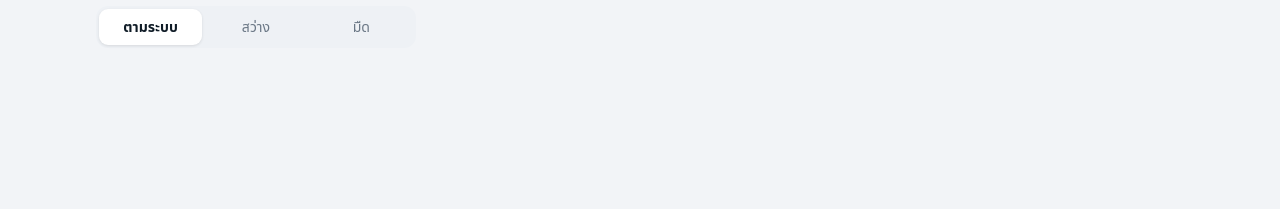
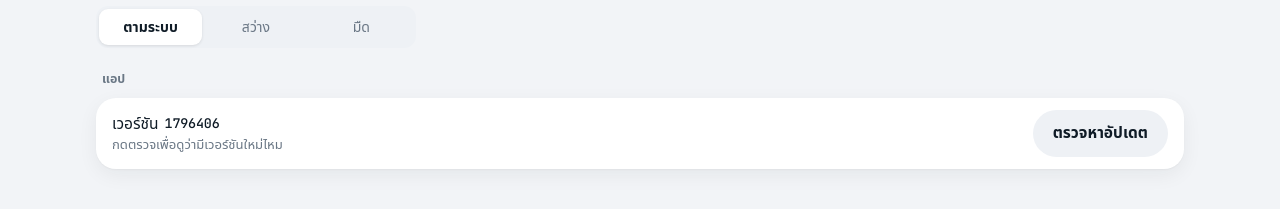
Before and after one commit to nonthawatcode/PET-FRIENDLY, a Next.js app: page /account in a window 1280 px wide. Shown: the part 1374-1583 px from the top of the page. Before the commit the page ends 1552 px from the top, so only its background shows below. Built offline with nearby package versions, Linux system fonts and the light colour scheme; no server answers; the database is empty; a web font is replaced by a local one.

Commit message:
Show app version and a check-for-update button on the account page
Co-Authored-By: Claude Opus 5.5 <noreply@anthropic.com>
Claude-Session: https://claude.ai/code/session_01E78CHY91pfCLn6bJjAaqDM

```diff
--- a/src/app/(app)/account/page.tsx
+++ b/src/app/(app)/account/page.tsx
@@ -2,6 +2,7 @@ import { createSampleOrder, inviteUser, resetLogo, setUserDisabled, signOut, upd
 import { ActionForm, Submit } from '@/components/ActionForm'
 import { PlatformMark } from '@/components/bits'
 import { ThemeSwitch } from '@/components/ThemeSwitch'
+import { VersionCheck } from '@/components/VersionCheck'
 import { getShell, getStaff } from '@/lib/data'
 import { PLATFORM } from '@/lib/format'
 import type { ActionResult, Platform } from '@/lib/types'
@@ -105,6 +106,11 @@ export default async function AccountPage() {
         <span className="cap">การแสดงผล</span>
         <ThemeSwitch />
       </div>
+
+      <div className="sect">
+        <span className="cap">แอป</span>
+        <VersionCheck />
+      </div>
     </>
   )
 }
--- /dev/null
+++ b/src/components/VersionCheck.tsx
@@ -0,0 +1,33 @@
+'use client'
+
+import { useState } from 'react'
+
+const CURRENT = process.env.NEXT_PUBLIC_BUILD_ID ?? ''
+
+/** Shows which version is open and lets staff check for / load a newer one. */
+export function VersionCheck() {
+  const [state, setState] = useState<'idle' | 'checking' | 'latest' | 'new' | 'error'>('idle')
+  const check = async () => {
+    setState('checking')
+    try {
+      const r = await fetch('/api/version', { cache: 'no-store' })
+      const { build } = await r.json()
+      setState(build && build !== CURRENT ? 'new' : 'latest')
+    } catch { setState('error') }
+  }
+  return (
+    <div className="group">
+      <div className="rowi noicon">
+        <div className="main">
+          <div className="t1">เวอร์ชัน <span className="mono">{CURRENT.slice(0, 7) || '—'}</span></div>
+          <div className="t2">
+            {state === 'latest' ? 'เป็นเวอร์ชันล่าสุดแล้ว' : state === 'new' ? 'มีเวอร์ชันใหม่' : state === 'error' ? 'ตรวจไม่ได้ ลองใหม่อีกครั้ง' : state === 'checking' ? 'กำลังตรวจ…' : 'กดตรวจเพื่อดูว่ามีเวอร์ชันใหม่ไหม'}
+          </div>
+        </div>
+        {state === 'new'
+          ? <button type="button" className="btn pri" onClick={() => window.location.reload()}>อัปเดต</button>
+          : <button type="button" className="btn" onClick={check} disabled={state === 'checking'}>ตรวจหาอัปเดต</button>}
+      </div>
+    </div>
+  )
+}
```
